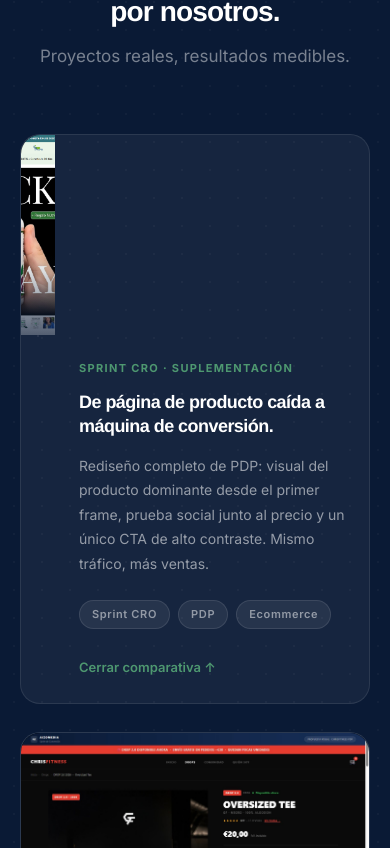
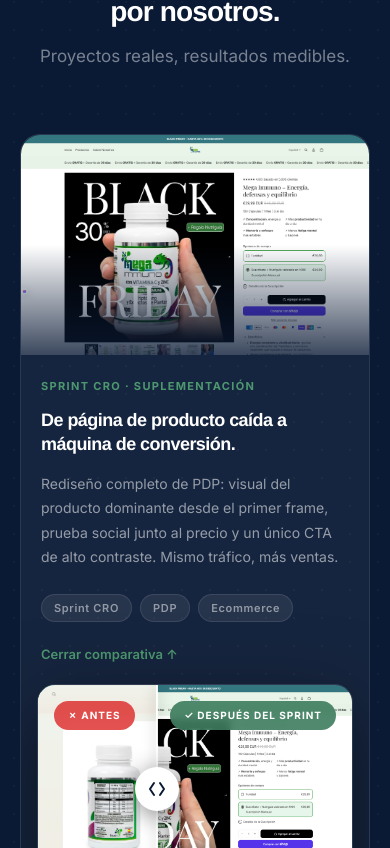
Before and after one commit to Frannypda/aizomedia-website, a Next.js app: page / in a window 390 px wide. Shown: the part 8496-9344 px from the top of the page. Built offline with nearby package versions, Linux system fonts and the light colour scheme.

Commit message:
Fix layout movil casos: grid-column explicito, slider en row 3

```diff
--- a/app/globals.css
+++ b/app/globals.css
@@ -604,13 +604,12 @@ nav.nav-hidden{transform:translateY(-100%)}
 .casos-est-list{display:flex;flex-direction:column;gap:28px;position:relative;z-index:1;max-width:900px;margin:0 auto}
 .caso-est-card{background:rgba(255,255,255,.05);border:1px solid rgba(255,255,255,.09);border-radius:20px;overflow:hidden;transition:border-color .2s,transform .25s var(--ease)}
 .caso-est-card:hover{border-color:rgba(255,255,255,.18);transform:translateY(-3px)}
-.caso-est-card>div:first-child,.caso-est-card>div:nth-child(2){display:block}
-.caso-est-card{display:grid;grid-template-columns:340px 1fr;grid-template-rows:auto auto}
-.caso-est-img-wrap{grid-row:1;position:relative;height:240px;overflow:hidden;background:#000}
+.caso-est-card{display:grid;grid-template-columns:320px 1fr;grid-template-rows:auto auto}
+.caso-est-img-wrap{grid-column:1;grid-row:1;position:relative;height:260px;overflow:hidden;background:#000}
 .caso-est-img{width:100%;height:100%;object-fit:cover;object-position:top;display:block;transition:transform .4s var(--ease)}
 .caso-est-card:hover .caso-est-img{transform:scale(1.03)}
 .caso-est-img-overlay{position:absolute;inset:0;background:linear-gradient(90deg,transparent 60%,rgba(10,26,53,.6));pointer-events:none}
-.caso-est-body{grid-row:1;padding:36px 40px;display:flex;flex-direction:column;justify-content:center;gap:0}
+.caso-est-body{grid-column:2;grid-row:1;padding:36px 40px;display:flex;flex-direction:column;justify-content:center}
 .caso-est-cat{font-size:11px;font-weight:700;letter-spacing:.12em;text-transform:uppercase;color:var(--gl);margin-bottom:14px;display:block}
 .caso-est-titulo{font-size:clamp(18px,2vw,24px);font-weight:700;color:#fff;line-height:1.3;margin-bottom:16px}
 .caso-est-desc{font-size:14px;color:rgba(255,255,255,.55);line-height:1.75;margin-bottom:24px;flex:1}
@@ -619,12 +618,12 @@ nav.nav-hidden{transform:translateY(-100%)}
 .caso-est-cta{display:inline-flex;align-items:center;gap:6px;font-size:13px;font-weight:600;color:var(--gl);background:none;border:none;cursor:pointer;padding:0;font-family:var(--font-inter),sans-serif;transition:opacity .2s;text-align:left}
 .caso-est-cta:hover{opacity:.7}
 .caso-est-slider{grid-column:1/-1;grid-row:2;padding:0 32px 32px}
-@media(max-width:860px){
+@media(max-width:768px){
   .caso-est-card{grid-template-columns:1fr}
-  .caso-est-img-wrap{height:200px;grid-row:1}
-  .caso-est-body{grid-row:2;padding:24px}
-  .caso-est-img-overlay{background:linear-gradient(180deg,transparent 60%,rgba(10,26,53,.7))}
-  .caso-est-slider{padding:0 16px 24px}
+  .caso-est-img-wrap{grid-column:1;grid-row:1;height:220px}
+  .caso-est-body{grid-column:1;grid-row:2;padding:22px 20px}
+  .caso-est-img-overlay{background:linear-gradient(180deg,transparent 50%,rgba(10,26,53,.8))}
+  .caso-est-slider{grid-column:1;grid-row:3;padding:0 16px 24px}
 }
 
 /* ── STEPPER DOTS (mobile) ── */
```
